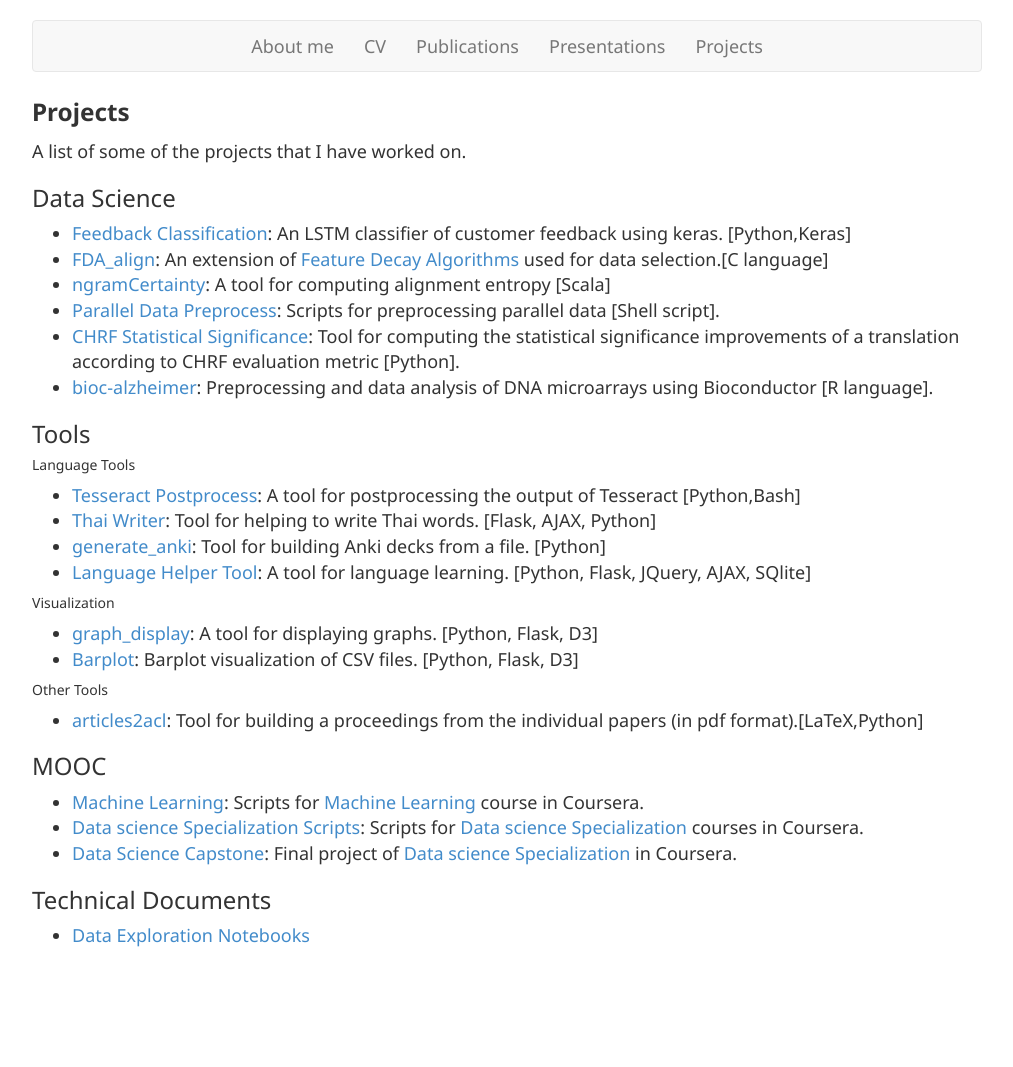
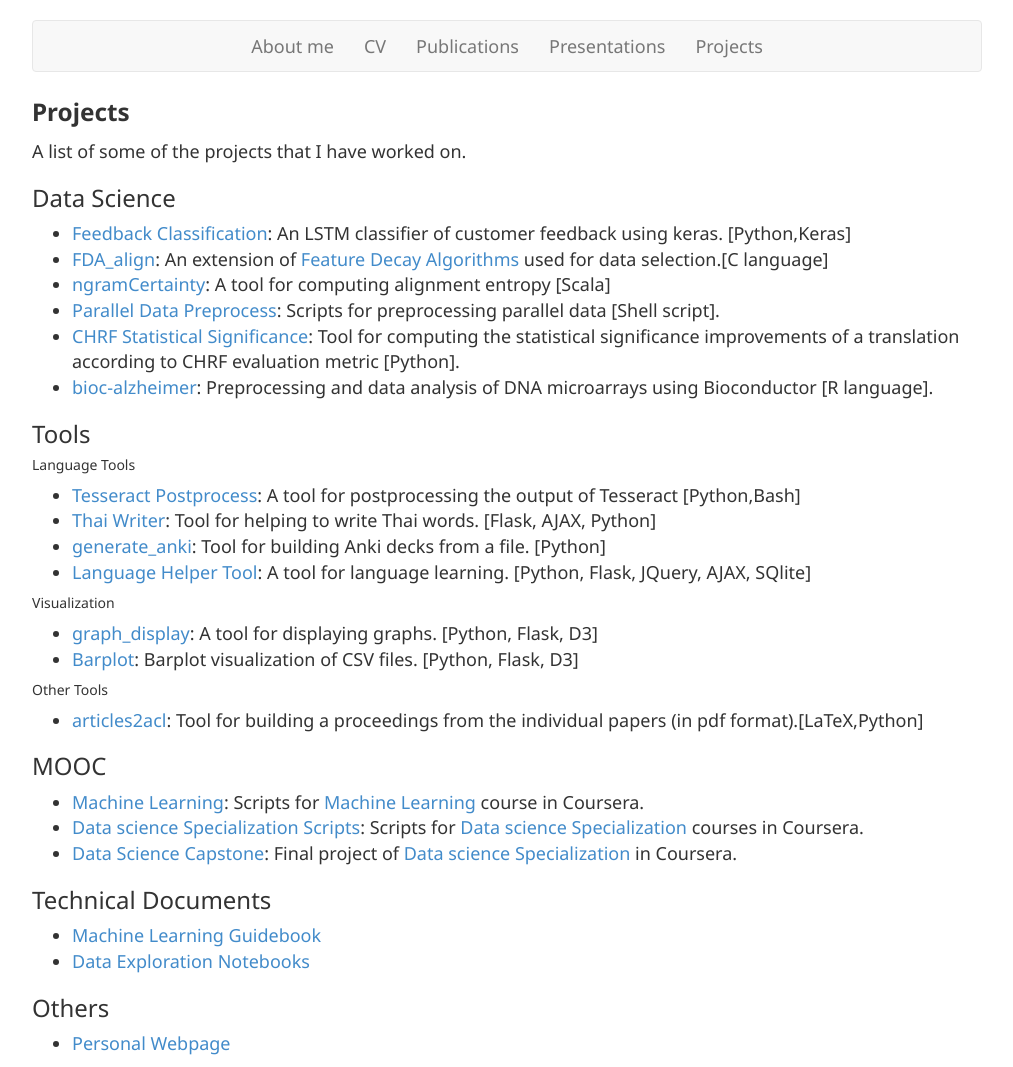
Before and after one commit to alberto-poncelas/alberto-poncelas.github.io, a Jekyll site: the page built from projects.md, in a window 1280 px wide. Shown: the whole page, without its empty margins (133-1146 px from the left). Built offline with Jekyll 4.4.1, drawn with Linux system fonts in a browser that asks for light colours; nearby versions of some CDN libraries; before the commit the page ends 959 px from its top, so only the background shows below that.

Commit message:
Project added

```diff
--- a/projects.md
+++ b/projects.md
@@ -39,4 +39,9 @@ A list of some of the projects that I have worked on.
 
 ### Technical Documents
 
+* [Machine Learning Guidebook](https://github.com/alberto-poncelas/ML_Guidebook)
 * [Data Exploration Notebooks](https://github.com/alberto-poncelas/data_exploration_notebooks)
+
+### Others
+
+* [Personal Webpage](https://alberto-poncelas.github.io/)
```
Also changed, not shown: presentations.md (+0 -1 lines).
